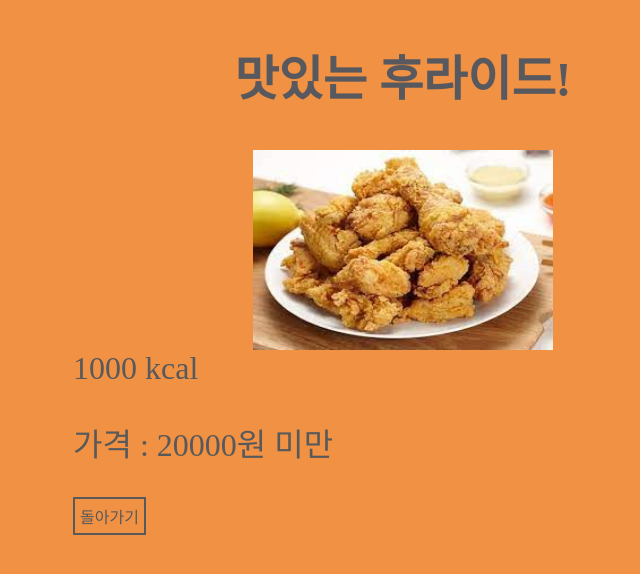
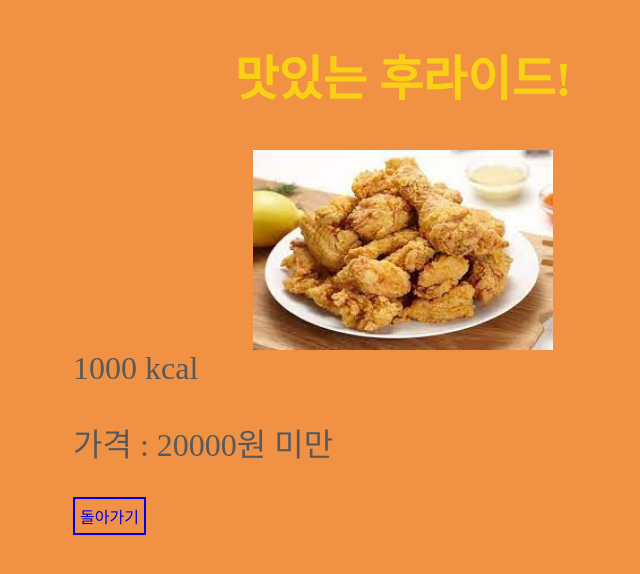
Before and after one commit to IT-HONGREAT/django_food_project, a Django app: page /foods/menu/1/ in a window 1280 px wide. Shown: the top 574 px of the page, without its empty margins (237-877 px from the left). Run offline with Django 3.2, Linux system fonts and the light colour scheme; data comes from the database, SQL or seed files in the repository; parts of the project's set-up code (start-up, migrations or seed data) failed here and were passed over; some web fonts are replaced.

Commit message:
detail css 수정

```diff
--- a/foods/static/foods/css/styles_detail.css
+++ b/foods/static/foods/css/styles_detail.css
@@ -13,7 +13,7 @@ body {
 
 h2 {
   font-size:3rem;
-  color: #58595e;
+  color: #FAD014;
   text-align:center
 }
 
@@ -51,10 +51,10 @@ h2 {
 }
 
 .food-detail a {
-  color: #58595b;
+  color: #0000ee;;
   font-size: 16px;
   text-decoration: none;
-  border: #58595b 2px solid;
+  border: #0000ee 2px solid;
   padding: 5px;
   display: inline-block;
   margin-left:auto;
```
